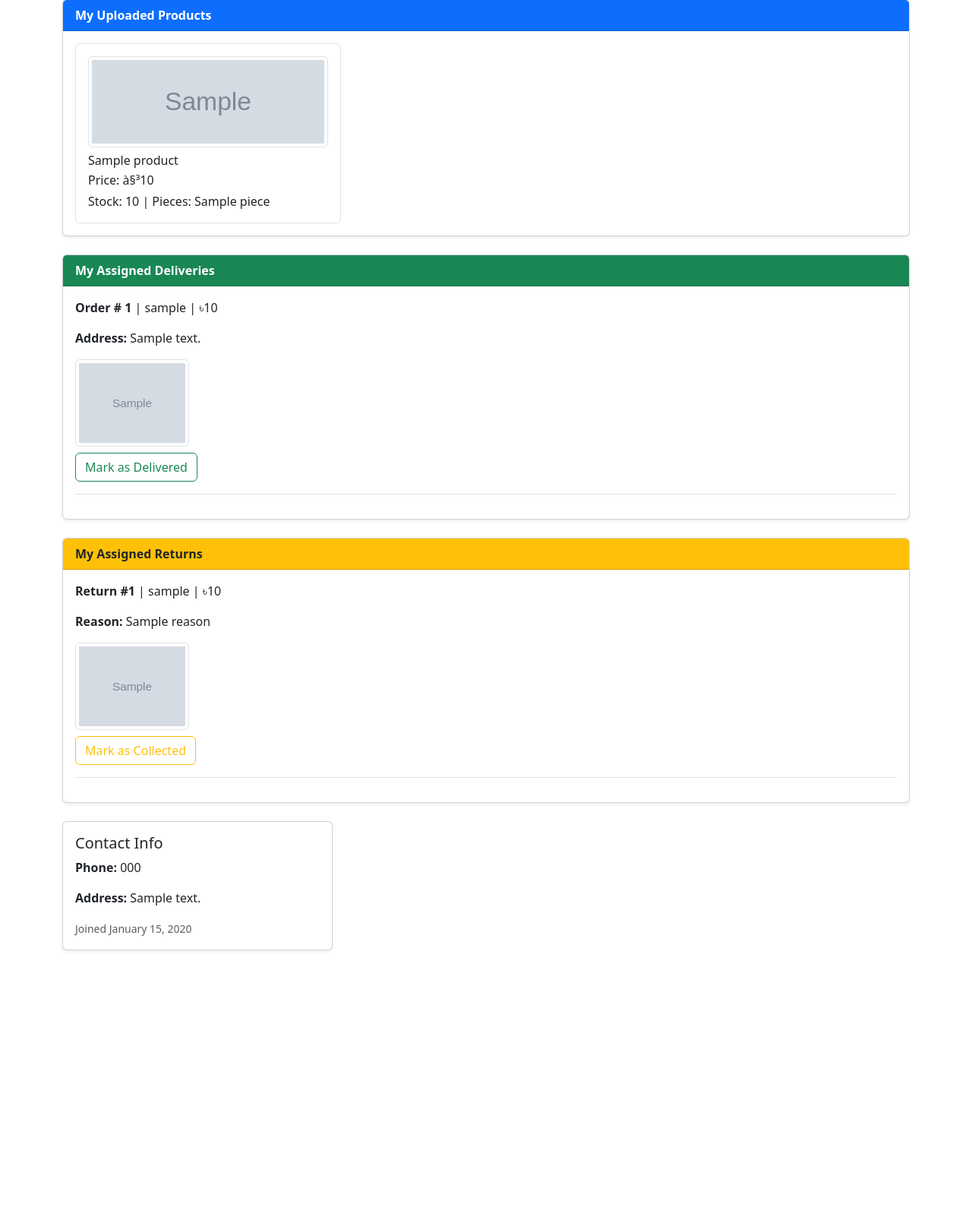
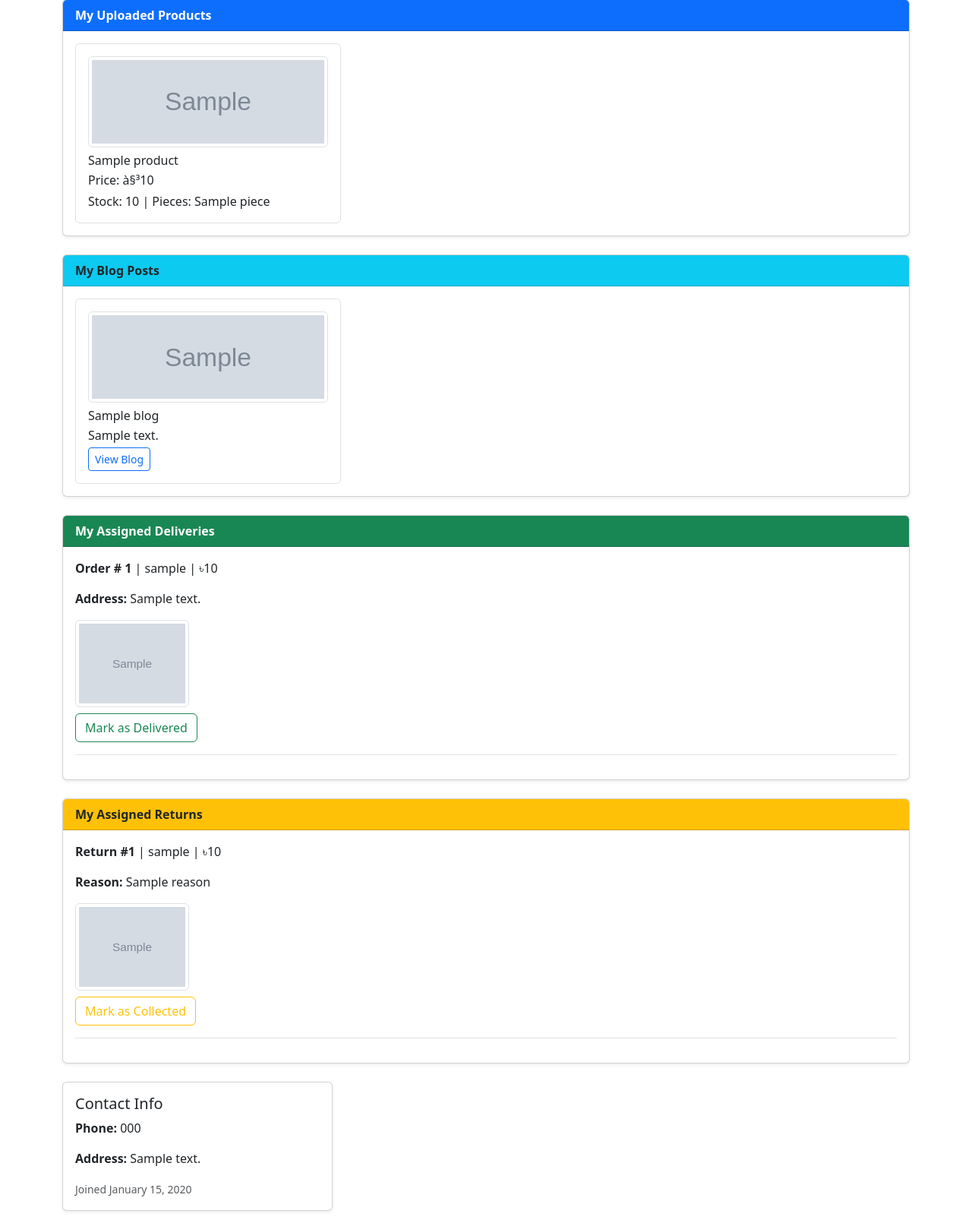
Before and after one commit to Rahul4h/HAT, a Django app: template templates/deliveryboy_home.html in a window 1280 px wide. Shown: the part 193-1803 px from the top of the page at 76% size. Before the commit the page ends 1445 px from the top, so only its background shows below. Run offline with Django 5.2, Linux system fonts and the light colour scheme; the template is opened without the code that fills it: most values are stand-ins (such as "Sample title", 1, 10 or a date in 2020); grey boxes marked "Sample" are stand-in pictures.

Commit message:
make some mandatory changes

```diff
--- a/templates/base.html
+++ b/templates/base.html
@@ -81,6 +81,11 @@
             <!-- Delivery boy logout link for delivery boy users -->
             {% if request.user.is_authenticated and request.user|hasrel:"deliveryboy" %}
         <li class="nav-item">
+       <a class="nav-link active" href="{% url 'deliveryboy_home' %}">
+      Delivery Dashboard
+         </a>
+           </li>
+        <li class="nav-item">
        <a class="nav-link active" href="{% url 'deliveryboy_logout' %}">
       Logout (Delivery)
          </a>
--- a/templates/blog.html
+++ b/templates/blog.html
@@ -68,7 +68,9 @@
                 <div class="col">
                     <div class="card h-100 shadow-sm border-0 blog-card rounded-4">
                         <a href="{% url 'blog_detail' post.id %}">
+                            {% if post.img %}
                             <img src="{{ post.img.url }}" class="card-img-top blog-img" alt="{{ post.title }}">
+                            {% endif %}
                         </a>
                         <div class="card-body">
                             <h5 class="blog-title">
--- a/templates/deliveryboy_add_blog.html
+++ b/templates/deliveryboy_add_blog.html
@@ -11,6 +11,11 @@
     <div class="card-body">
       <form method="post" enctype="multipart/form-data">
         {% csrf_token %}
+        {% if form.errors %}
+          <div class="alert alert-danger">
+            Please fix the highlighted blog fields and submit again.
+          </div>
+        {% endif %}
         {{ form.as_p }}
         <button type="submit" class="btn btn-success">Publish Blog</button>
       </form>
--- a/templates/deliveryboy_add_product.html
+++ b/templates/deliveryboy_add_product.html
@@ -11,6 +11,11 @@
     <div class="card-body">
       <form method="post" enctype="multipart/form-data">
         {% csrf_token %}
+        {% if form.errors %}
+          <div class="alert alert-danger">
+            Please fix the highlighted product fields and submit again.
+          </div>
+        {% endif %}
         {{ form.as_p }}
         <button type="submit" class="btn btn-success">Save Product</button>
       </form>
--- a/templates/deliveryboy_home.html
+++ b/templates/deliveryboy_home.html
@@ -40,6 +40,32 @@
         </div>
       {% else %}
         <p class="mb-0">You have not uploaded any products yet.</p>
+      {% endif %}
+    </div>
+  </div>
+
+  <div class="card shadow-sm mb-4">
+    <div class="card-header bg-info text-dark">
+      <strong>My Blog Posts</strong>
+    </div>
+    <div class="card-body">
+      {% if my_blogs %}
+        <div class="row g-3">
+          {% for blog in my_blogs %}
+            <div class="col-md-6 col-lg-4">
+              <div class="border rounded p-3 h-100">
+                {% if blog.img %}
+                  <img src="{{ blog.img.url }}" alt="{{ blog.title }}" class="img-thumbnail mb-2" style="height: 120px; width: 100%; object-fit: cover;">
+                {% endif %}
+                <h6 class="mb-1">{{ blog.title }}</h6>
+                <p class="mb-1">{{ blog.description|truncatechars:80 }}</p>
+                <a href="{% url 'blog_detail' blog.id %}" class="btn btn-sm btn-outline-primary">View Blog</a>
+              </div>
+            </div>
+          {% endfor %}
+        </div>
+      {% else %}
+        <p class="mb-0">You have not written any blog posts yet.</p>
       {% endif %}
     </div>
   </div>
```
Also changed, not shown: app/forms.py (+9 -0 lines), app/views.py (+12 -2 lines).
